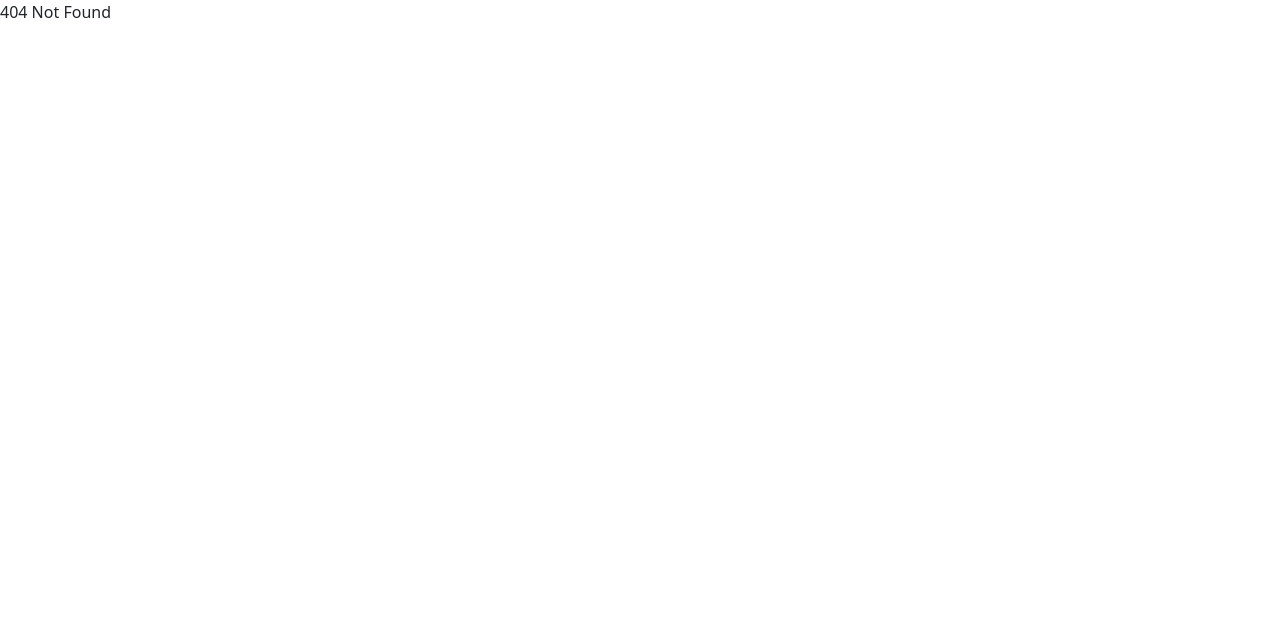
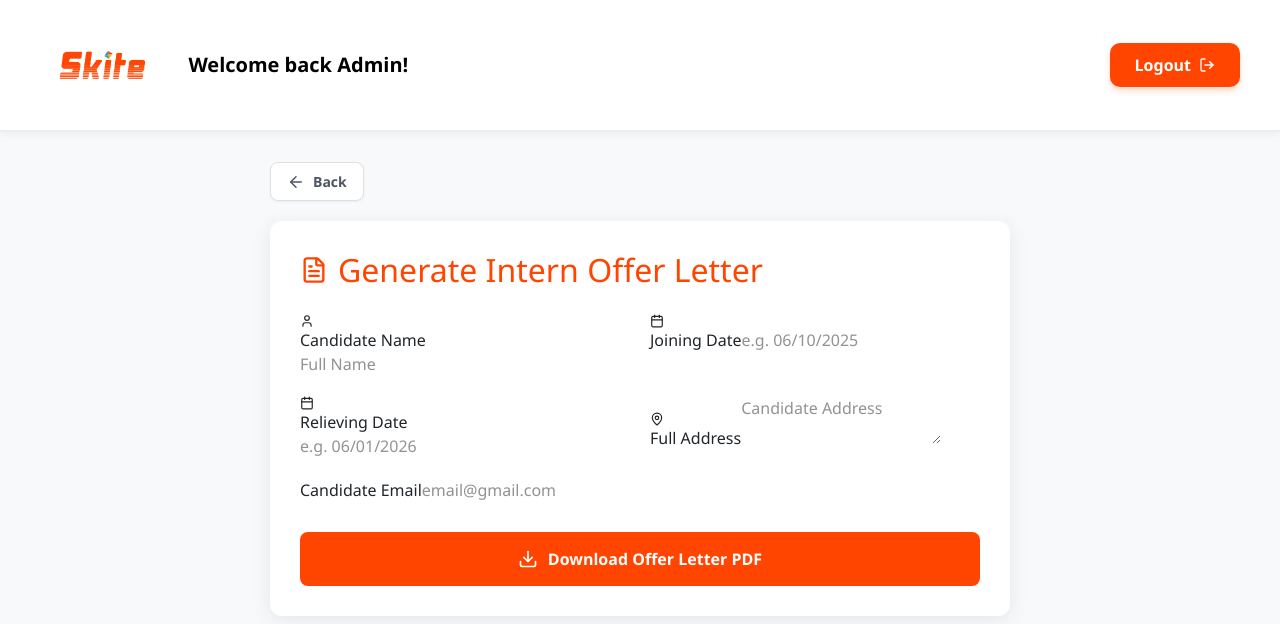
Before and after one commit to subramanidev2003/skiteCRM, a React (Vite) app in the folder client/: page /admin-dashboard/offer-letter in a window 1280 px wide. Before the commit this address had no page. Shown: the top 624 px of the page. Built offline with nearby package versions, Linux system fonts and the light colour scheme; sample sign-in values are in the browser's storage.

Commit message:
update gst no in bc

```diff
--- a/client/src/App.jsx
+++ b/client/src/App.jsx
@@ -40,6 +40,9 @@ import ReceiptHistory from "./pages/ReceiptHistory.jsx";
 import PaymentReceipt from "./pages/PaymentReceipt.jsx";
 import FixedInvoice from "./components/FixedInvoice.jsx";
 
+// ✅ 1. OfferLetter Import
+import OfferLetter from "./pages/OfferLetter.jsx";
+
 function App() {
   return (
     <>
@@ -62,14 +65,12 @@ function App() {
             <Route path="/sales-dashboard/conversion" element={<Conversion />} />
             <Route path="/sales-dashboard/all-leads" element={<AllLeadPage />} />
 
-            {/* ✅ QUOTE ROUTES FOR SALES - All Correctly Added */}
             <Route path="/sales-dashboard/quote" element={<Quote />} />
             <Route path="/sales-dashboard/quote/:id" element={<Quote />} />
             <Route path="/sales-dashboard/quote-history" element={<QuoteHistory />} />
 
             <Route path="/sales-dashboard/receipt" element={<PaymentReceipt />} />
-<Route path="/sales-dashboard/receipt-history" element={<ReceiptHistory />} />
-
+            <Route path="/sales-dashboard/receipt-history" element={<ReceiptHistory />} />
           </Route>
         </Route>
 
@@ -100,7 +101,6 @@ function App() {
             <Route path="invoice-history" element={<InvoiceHistory />} />
             <Route path="fixed-invoice" element={<FixedInvoice />} />
 
-            {/* ADMIN QUOTE ROUTES */}
             <Route path="/admin-dashboard/quote" element={<Quote />} />
             <Route path="quote/:id" element={<Quote />} />
             <Route path="/admin-dashboard/quote-history" element={<QuoteHistory />} />
@@ -111,10 +111,12 @@ function App() {
             <Route path="income-expense" element={<IncomeExpense />} />
 
             <Route path="/admin-dashboard/receipt" element={<PaymentReceipt />} />
-<Route path="/admin-dashboard/receipt-history" element={<ReceiptHistory />} />
+            <Route path="/admin-dashboard/receipt-history" element={<ReceiptHistory />} />
 
-            {/* Projects Route inside AdminDashboard Layout */}
             <Route path="/admin-dashboard/projects" element={<Projects />} />
+
+            {/* ✅ 2. Added Offer Letter Route inside Admin Dashboard Layout */}
+            <Route path="offer-letter" element={<OfferLetter />} />
           </Route>
 
           <Route path="/add-employee" element={<AddEmployee />} />
--- a/client/src/pages/AdminDashboard.jsx
+++ b/client/src/pages/AdminDashboard.jsx
@@ -1,6 +1,6 @@
 import React, { useState, useEffect } from 'react';
 import { useNavigate, Outlet, useLocation } from 'react-router-dom';
-import { CalendarCheck, Megaphone, IndianRupee, FileText, ScrollText, Landmark, Briefcase, ReceiptText, FileCheck, Clock } from 'lucide-react';
+import { CalendarCheck, Megaphone, IndianRupee, FileText, ScrollText, Landmark, Briefcase, ReceiptText, FileCheck, Clock, MailOpen } from 'lucide-react';
 import skitelogo from '../assets/skitelogo.png';
 import { API_BASE } from '../api';
 import './AdminDashboard.css';
@@ -45,6 +45,11 @@ const DashboardCards = ({ handleCardClick, role, designation }) => {
                     <div className="card" onClick={() => handleCardClick('leads')}>
                         <div className="card-icon"><Megaphone size={40} color="#FF4500" /></div>
                         <div className="card-title1">Leads</div>
+                        <div className="card-accent"></div>
+                    </div>
+                    <div className="card" onClick={() => handleCardClick('offer-letter')}>
+                        <div className="card-icon"><MailOpen size={40} color="#FF4500" /></div>
+                        <div className="card-title1">Offer Letter</div>
                         <div className="card-accent"></div>
                     </div>
                 </>
@@ -169,7 +174,8 @@ const AdminDashboard = () => {
             'quote': '/admin-dashboard/quote',
             'receipt': '/admin-dashboard/receipt',
             'receipt-history': '/admin-dashboard/receipt-history',
-            'accounts': '/admin-dashboard/accounts'
+            'accounts': '/admin-dashboard/accounts',
+            'offer-letter': '/admin-dashboard/offer-letter'
         };
         if (routes[type]) navigate(routes[type]);
     };
--- /dev/null
+++ b/client/src/pages/OfferLetter.jsx
@@ -0,0 +1,183 @@
+import React, { useState } from 'react';
+import { useNavigate } from 'react-router-dom';
+import { ArrowLeft, Download, FileText, User, Calendar, MapPin } from 'lucide-react';
+import jsPDF from 'jspdf';
+import { toast } from 'react-toastify';
+import skitelogo from '../assets/skitelogo.png';
+import skitesign from '../assets/sign.jpg'; // Sasiprakash Signature
+import skiteseal from '../assets/seal.png'; // Skite Seal
+
+const OfferLetter = () => {
+    const navigate = useNavigate();
+    const [loading, setLoading] = useState(false);
+
+    const [formData, setFormData] = useState({
+        candidateName: '',
+        address: '',
+        email: '',
+        joiningDate: '',
+        relievingDate: '',
+        duration: '3 Month',
+        designation: 'Web Development Intern'
+    });
+
+    const handleChange = (e) => {
+        setFormData({ ...formData, [e.target.name]: e.target.value });
+    };
+
+    // Helper to convert Image to Base64
+    const getImageBase64 = (imgSrc) => {
+        return new Promise((resolve) => {
+            const img = new Image();
+            img.crossOrigin = 'Anonymous';
+            img.onload = () => {
+                const canvas = document.createElement('canvas');
+                canvas.width = img.width; canvas.height = img.height;
+                const ctx = canvas.getContext('2d');
+                ctx.drawImage(img, 0, 0);
+                resolve(canvas.toDataURL('image/png'));
+            };
+            img.onerror = () => resolve(null);
+            img.src = imgSrc;
+        });
+    };
+
+    const generatePDF = async () => {
+        if (!formData.candidateName || !formData.joiningDate) {
+            return toast.warning("Please fill candidate name and joining date");
+        }
+
+        setLoading(true);
+        const doc = new jsPDF();
+
+        // Assets
+        const logo = await getImageBase64(skitelogo);
+        const sign = await getImageBase64(skitesign);
+        const seal = await getImageBase64(skiteseal);
+
+        // --- Header Section ---
+        if (logo) doc.addImage(logo, 'PNG', 15, 10, 35, 25);
+
+        doc.setFontSize(10).setFont("helvetica", "bold").setTextColor(0);
+        doc.text("SKITE", 160, 15); // [cite: 2]
+        doc.setFont("helvetica", "normal").setFontSize(8);
+        doc.text("NO5, lords avenue, Ganapathy polyclinic, Gandhinagar,", 115, 20); // [cite: 3]
+        doc.text("Sundarapuram, Coimbatore - 641024", 143, 24); // [cite: 4]
+        doc.text("8754281434 | skitedigital.in@gmail.com", 142, 28); // [cite: 5, 6]
+        doc.text("skitedigital.in", 175, 32); // [cite: 7]
+
+        doc.setLineWidth(0.5).line(15, 38, 195, 38);
+
+        // --- Date & Address ---
+        const today = new Date().toLocaleDateString('en-GB');
+        doc.setFontSize(10).setFont("helvetica", "bold").text(`Date: ${today}`, 15, 48); // [cite: 8]
+
+        doc.text("To:", 15, 58); // [cite: 9]
+        doc.setFont("helvetica", "normal").text(formData.candidateName.toUpperCase(), 15, 63); // [cite: 9]
+        doc.text(formData.address || "Address Not Provided", 15, 68, { maxWidth: 80 }); // [cite: 10]
+        doc.text(formData.email, 15, 78); // [cite: 11]
+
+        // --- Subject ---
+        doc.setFont("helvetica", "bold").text(`Subject: Offer Letter for the Position of ${formData.designation}`, 15, 90); // [cite: 12]
+
+        // --- Salutation & Body ---
+        doc.setFont("helvetica", "normal").text(`Dear, ${formData.candidateName}`, 15, 100); // [cite: 13]
+        const introText = `We are pleased to offer you the position of ${formData.designation} at Skite, based on the successful evaluation of your profile and interview.`; // [cite: 13]
+        doc.text(introText, 15, 106, { maxWidth: 180 });
+
+        doc.text(`Your joining date will be [${formData.joiningDate}] and relieving Date [${formData.relievingDate || 'TBD'}].`, 15, 116); // [cite: 14]
+
+        // --- Terms of Employment ---
+        doc.setFont("helvetica", "bold").text("Terms of Employment:", 15, 126); // [cite: 15]
+        doc.setFont("helvetica", "normal");
+        doc.text(`Designation: ${formData.designation}`, 20, 132); //
+        doc.text(`Duration: ${formData.duration}`, 120, 132); //
+        doc.text("Reporting to: Sasiprakash (CEO)", 20, 138); // [cite: 17]
+        doc.text("Work Location: Sundarapuram", 120, 138); // [cite: 18]
+
+        // --- Role & Responsibilities ---
+        doc.setFont("helvetica", "bold").text("Role & Responsibilities:", 15, 150); // [cite: 20]
+        doc.setFont("helvetica", "normal").setFontSize(9);
+        const responsibilities = [
+            "• Assist in developing and maintaining websites and web applications.", // [cite: 21]
+            "• Work with the team to design, code, and test new features.", // [cite: 22]
+            "• Help improve website layout, functionality, and performance.", // [cite: 23]
+            "• Fix bugs and support troubleshooting activities.", // [cite: 24]
+            "• Support documentation and daily project updates." // [cite: 25]
+        ];
+        responsibilities.forEach((item, index) => {
+            doc.text(item, 20, 156 + (index * 6));
+        });
+
+        // --- Document Submission ---
+        doc.setFont("helvetica", "bold").setFontSize(10).text("Document Submission:", 15, 192); // [cite: 26]
+        doc.setFont("helvetica", "normal").setFontSize(9);
+        const docText = "Submit your 10th or 12th original certificate. We will issue an official acknowledgement receipt for your document submission, and it will be safely returned to you at the time of exit."; // [cite: 27, 28]
+        doc.text(docText, 15, 198, { maxWidth: 180 });
+
+        // --- Signature Section ---
+        const footerY = 230;
+        doc.setFontSize(10).setFont("helvetica", "normal").text("Warm Regards,", 15, footerY); // [cite: 38]
+        doc.setFont("helvetica", "bold").text("SASIPRAKASH A", 15, footerY + 6); // [cite: 38]
+        doc.setFont("helvetica", "normal").text("Chief Executive Officer", 15, footerY + 11); // [cite: 39]
+        doc.text("SKITE", 15, footerY + 16); // [cite: 39]
+
+        if (sign) doc.addImage(sign, 'JPG', 12, footerY + 18, 40, 15); //
+        if (seal) doc.addImage(seal, 'PNG', 140, footerY - 10, 45, 45); //
+
+        doc.save(`Offer_Letter_${formData.candidateName.replace(/\s+/g, '_')}.pdf`);
+        setLoading(false);
+        toast.success("Offer Letter Generated!");
+    };
+
+    return (
+        <div className="offer-letter-container" style={{ padding: '30px', maxWidth: '800px', margin: 'auto' }}>
+            <button onClick={() => navigate('/admin-dashboard')} className="modern-back-btn" style={{ marginBottom: '20px' }}>
+                <ArrowLeft size={18} /> Back
+            </button>
+
+            <div style={{ background: 'white', padding: '30px', borderRadius: '12px', boxShadow: '0 4px 20px rgba(0,0,0,0.08)' }}>
+                <h2 style={{ display: 'flex', alignItems: 'center', gap: '10px', color: '#FF4500', marginBottom: '25px' }}>
+                    <FileText size={28} /> Generate Intern Offer Letter
+                </h2>
+
+                <div style={{ display: 'grid', gridTemplateColumns: '1fr 1fr', gap: '20px' }}>
+                    <div className="input-field">
+                        <label><User size={14} /> Candidate Name</label>
+                        <input type="text" name="candidateName" value={formData.candidateName} onChange={handleChange} placeholder="Full Name" />
+                    </div>
+                    <div className="input-field">
+                        <label><Calendar size={14} /> Joining Date</label>
+                        <input type="text" name="joiningDate" value={formData.joiningDate} onChange={handleChange} placeholder="e.g. 06/10/2025" />
+                    </div>
+                    <div className="input-field">
+                        <label><Calendar size={14} /> Relieving Date</label>
+                        <input type="text" name="relievingDate" value={formData.relievingDate} onChange={handleChange} placeholder="e.g. 06/01/2026" />
+                    </div>
+                    <div className="input-field">
+                        <label><MapPin size={14} /> Full Address</label>
+                        <textarea name="address" value={formData.address} onChange={handleChange} placeholder="Candidate Address" rows="2" />
+                    </div>
+                    <div className="input-field" style={{ gridColumn: 'span 2' }}>
+                        <label>Candidate Email</label>
+                        <input type="email" name="email" value={formData.email} onChange={handleChange} placeholder="email@gmail.com" />
+                    </div>
+                </div>
+
+                <button
+                    onClick={generatePDF}
+                    disabled={loading}
+                    style={{
+                        marginTop: '30px', width: '100%', padding: '15px', background: '#FF4500',
+                        color: 'white', border: 'none', borderRadius: '8px', fontWeight: 'bold', cursor: 'pointer',
+                        display: 'flex', alignItems: 'center', justifyContent: 'center', gap: '10px'
+                    }}
+                >
+                    {loading ? "Processing..." : <><Download size={20} /> Download Offer Letter PDF</>}
+                </button>
+            </div>
+        </div>
+    );
+};
+
+export default OfferLetter;
```
Also changed, not shown: 1 other file (tests, documents, lock files or other folders).
